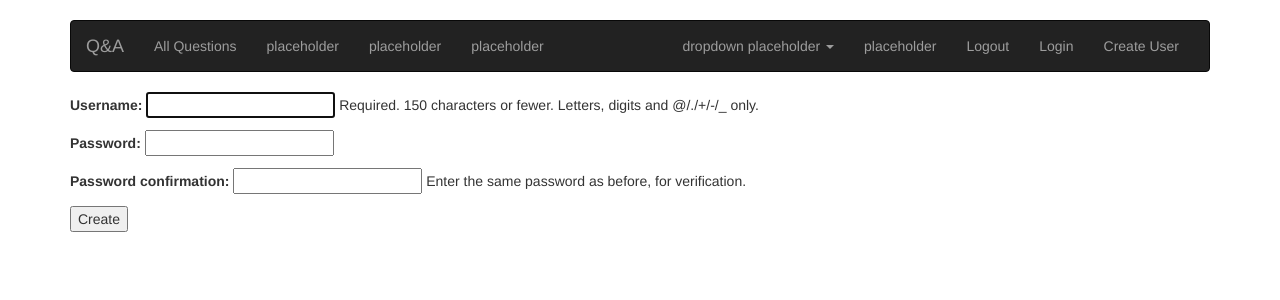
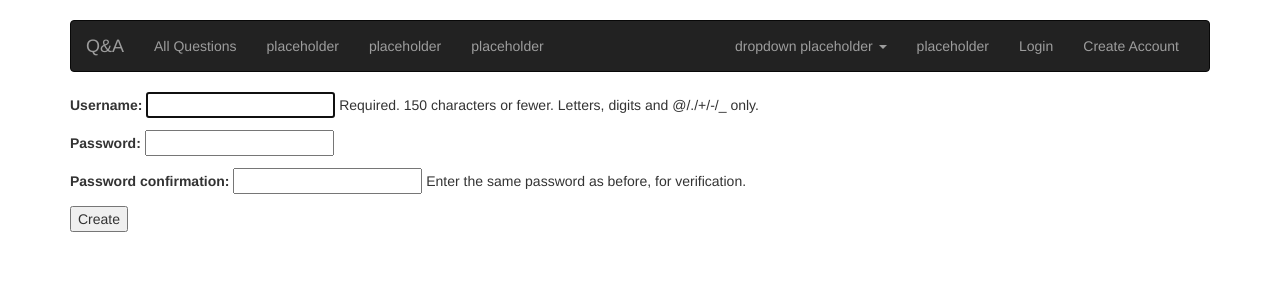
Before and after one commit to zseaborn63/Q_and_A, a Django app: page /create_user/ in a window 1280 px wide. Shown: the top 300 px of the page. Run offline with Django 3.2, Linux system fonts and the light colour scheme; some libraries are stand-ins or nearby versions.

Commit message:
Login, logout, create user links in navbar working

```diff
--- a/Overflow/Q_and_A/templates/base.html
+++ b/Overflow/Q_and_A/templates/base.html
@@ -19,7 +19,7 @@
             <span class="icon-bar"></span>
             <span class="icon-bar"></span>
           </button>
-          <a class="navbar-brand" href="#">Q&A</a>
+          <a class="navbar-brand" href="{% url 'welcome' %}">Q&A</a>
         </div>
         <div class="collapse navbar-collapse" id="bs-example-navbar-collapse-1">
           <ul class="nav navbar-nav">
@@ -38,9 +38,12 @@
                   </ul>
                 </li>
                 <li><a href="#">placeholder</a></li>
-                <li><a href="#">Logout</a></li>
-                <li><a href="#">Login</a></li>
-                <li><a href="#">Create User</a></li>
+                {% if request.user.id %}
+                    <li><a href="{% url 'logout' %}?next=/">Logout</a></li>
+                    {% else %}
+                    <li><a href="{% url 'login' %}">Login</a></li>
+                    <li><a href="{% url 'create_user' %}">Create Account</a></li>
+                {% endif %}
           </ul>
         </div>
       </div>
```
